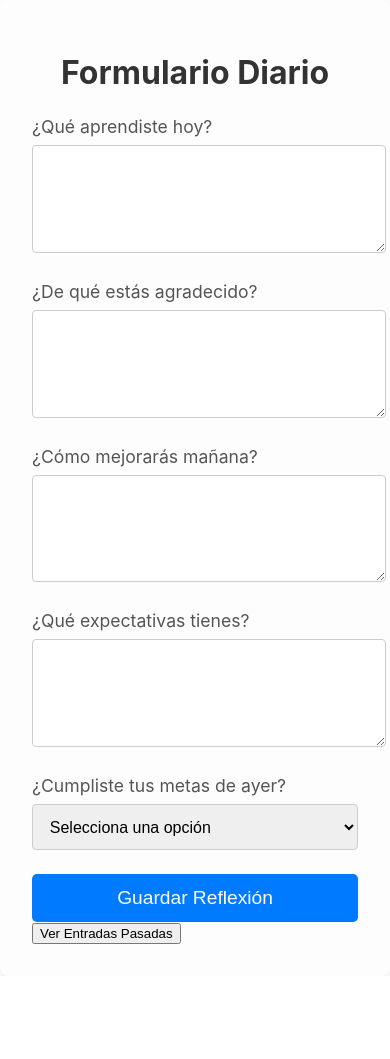
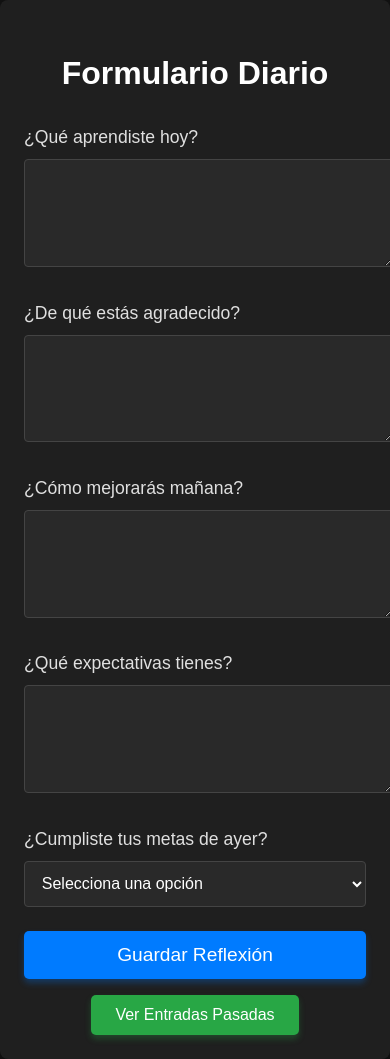
Before and after one commit to JuanDi37/Aprendizaje, a React (Create React App) app: page /form in a window 390 px wide. Before the commit the page ends 976 px from the top, so only its background shows below. Built offline with nearby package versions, Linux system fonts and the light colour scheme; the HTML template or start-up script is replaced by a standard one.

Commit message:
1.1
V1.1

```diff
--- a/src/pages/Form.css
+++ b/src/pages/Form.css
@@ -1,36 +1,46 @@
+/* Dark mode form container */
 .form-container {
   padding: 2rem;
   max-width: 600px;
   margin: 0 auto;
-    background-color: #fdfdfd;
+  background-color: #1f1f1f; /* Dark background */
   border-radius: 8px;
-    box-shadow: 0 2px 8px rgba(0, 0, 0, 0.1);
+  box-shadow: 0 4px 8px rgba(0, 0, 0, 0.3); /* Stronger shadow for depth */
 }
 
+/* Form title */
 h1 {
   text-align: center;
   margin-bottom: 1.5rem;
-    color: #333;
+  color: #ffffff; /* Bright white for contrast */
+  font-size: 2rem;
+  font-weight: bold;
 }
 
+/* Form group spacing */
 .form-group {
   margin-bottom: 1.5rem;
 }
 
+/* Labels */
 label {
   display: block;
   font-size: 1.1rem;
   margin-bottom: 0.5rem;
-    color: #555;
+  color: #e0e0e0; /* Light text for dark background */
 }
 
+/* Input fields: textarea and select */
 textarea,
 select {
   width: 100%;
   padding: 0.8rem;
   font-size: 1rem;
-    border: 1px solid #ccc;
+  border: 1px solid #444; /* Darker border for inputs */
+  background-color: #292929; /* Match the dark mode aesthetic */
+  color: #ffffff; /* Light text color */
   border-radius: 4px;
+  transition: border-color 0.3s ease, background-color 0.3s ease;
 }
 
 textarea {
@@ -38,19 +48,88 @@
   height: 80px;
 }
 
+/* Input focus styles */
+textarea:focus,
+select:focus {
+  border-color: #007bff; /* Highlight border on focus */
+  background-color: #1e1e1e; /* Subtle background change on focus */
+  outline: none;
+}
+
+/* Submit button */
 button.form-submit {
   display: block;
   width: 100%;
   padding: 0.8rem;
   font-size: 1.2rem;
-    background-color: #007bff;
+  background-color: #007bff; /* Blue for primary action */
   color: white;
   border: none;
   border-radius: 5px;
   cursor: pointer;
-    transition: background-color 0.3s;
+  transition: background-color 0.3s ease, box-shadow 0.3s ease;
+  box-shadow: 0 4px 6px rgba(0, 123, 255, 0.3); /* Subtle glow effect */
 }
 
 button.form-submit:hover {
   background-color: #0056b3;
+  box-shadow: 0 6px 8px rgba(0, 86, 179, 0.4); /* Stronger glow on hover */
 }
+
+/* Responsive adjustments for smaller screens */
+@media (max-width: 768px) {
+  .form-container {
+    padding: 1.5rem;
+  }
+
+  button.form-submit {
+    font-size: 1rem;
+    padding: 0.7rem;
+  }
+}
+
+/* Submit button: Primary action */
+button.form-submit {
+  display: block;
+  width: 100%;
+  padding: 0.8rem;
+  font-size: 1.2rem;
+  background-color: #007bff; /* Blue for primary action */
+  color: white;
+  border: none;
+  border-radius: 5px;
+  cursor: pointer;
+  transition: background-color 0.3s ease, box-shadow 0.3s ease;
+  box-shadow: 0 4px 6px rgba(0, 123, 255, 0.3); /* Subtle glow effect */
+}
+
+button.form-submit:hover {
+  background-color: #0056b3;
+  box-shadow: 0 6px 8px rgba(0, 86, 179, 0.4); /* Stronger glow on hover */
+}
+
+/* View entries button: Secondary action */
+button.view-entries-button {
+  display: block;
+  margin: 1rem auto 0;
+  padding: 0.7rem 1.5rem;
+  font-size: 1rem;
+  background-color: #28a745; /* Green for secondary action */
+  color: white;
+  border: none;
+  border-radius: 5px;
+  cursor: pointer;
+  transition: background-color 0.3s ease, box-shadow 0.3s ease;
+  box-shadow: 0 4px 6px rgba(40, 167, 69, 0.3); /* Subtle glow for green */
+}
+
+button.view-entries-button:hover {
+  background-color: #218838;
+  box-shadow: 0 6px 8px rgba(33, 136, 56, 0.4); /* Stronger glow on hover */
+}
+
+/* Button alignment for better spacing */
+button {
+  font-family: inherit; /* Ensure buttons inherit font styles */
+  text-align: center;
+}
--- a/src/pages/Form.js
+++ b/src/pages/Form.js
@@ -31,9 +31,15 @@ function Form() {
   const handleSubmit = (e) => {
     e.preventDefault();
 
+    // Añadir un timestamp a la entrada
+    const entryWithTimestamp = {
+      ...formData,
+      timestamp: new Date().toISOString(), // Agregar la fecha y hora actual
+    };
+
     // Guardar entrada actual en el historial
     const history = JSON.parse(localStorage.getItem('dailyFormHistory')) || [];
-    history.push(formData);
+    history.push(entryWithTimestamp);
     localStorage.setItem('dailyFormHistory', JSON.stringify(history));
 
     // Guardar la entrada actual
--- a/src/pages/PastEntries.css
+++ b/src/pages/PastEntries.css
@@ -1,61 +1,123 @@
+/* Estilo global: tema oscuro */
+body {
+  background-color: #121212; /* Dark mode background */
+  color: #e0e0e0;
+  font-family: 'Arial', sans-serif;
+  line-height: 1.6;
+  margin: 0;
+  padding: 0;
+}
+
+/* Título principal */
+h1 {
+  color: #ffffff; /* Bright white for maximum contrast */
+  font-size: 2rem; /* Larger font size */
+  font-weight: bold; /* Make it bold */
+  text-align: center; /* Center-align text */
+  margin: 1.5rem 0; /* Add space around the title */
+}
+
+/* Contenedor de las acciones */
 .entries-actions {
   display: flex;
   justify-content: space-between;
+  align-items: center;
   margin-bottom: 1.5rem;
+  padding: 1rem;
+  background-color: #1f1f1f;
+  border-radius: 8px;
+  box-shadow: 0 4px 6px rgba(0, 0, 0, 0.3);
 }
 
+/* Botones de exportar e importar */
 .export-button,
 .import-button {
   font-size: 1rem;
   padding: 0.8rem 1.5rem;
-  background-color: #007bff;
-  color: white;
   border: none;
   border-radius: 5px;
   cursor: pointer;
-  transition: background-color 0.3s;
+  transition: all 0.3s ease;
+  color: white;
+}
+
+.export-button {
+  background-color: #007bff;
+  box-shadow: 0 4px 6px rgba(0, 123, 255, 0.3);
+}
+
+.export-button:hover {
+  background-color: #0056b3;
+  box-shadow: 0 6px 8px rgba(0, 86, 179, 0.4);
 }
 
 .import-button {
   background-color: #28a745;
-}
-
-.export-button:hover {
-  background-color: #0056b3;
+  box-shadow: 0 4px 6px rgba(40, 167, 69, 0.3);
 }
 
 .import-button:hover {
   background-color: #218838;
+  box-shadow: 0 6px 8px rgba(33, 136, 56, 0.4);
 }
 
+/* Lista de entradas */
 .entries-list {
   list-style: none;
   padding: 0;
+  margin: 0;
 }
 
+/* Elementos de la lista */
 .entry-item {
-  border: 1px solid #ccc;
+  border: 1px solid #444;
   padding: 1rem;
   margin-bottom: 1rem;
-  border-radius: 4px;
-  background-color: #f9f9f9;
+  border-radius: 8px;
+  background-color: #1e1e1e;
+  box-shadow: 0 4px 6px rgba(0, 0, 0, 0.3);
+  transition: transform 0.3s ease, background-color 0.3s ease;
+}
+
+.entry-item:hover {
+  background-color: #292929;
+  transform: translateY(-5px);
 }
 
 .entry-item p {
   margin: 0.5rem 0;
+  color: #cfcfcf;
 }
 
+/* Botón de eliminar */
 .delete-button {
   margin-top: 1rem;
   padding: 0.5rem 1rem;
   font-size: 1rem;
-  background-color: #dc3545;
-  color: white;
   border: none;
   border-radius: 4px;
   cursor: pointer;
+  background-color: #dc3545;
+  color: white;
+  transition: all 0.3s ease;
+  box-shadow: 0 4px 6px rgba(220, 53, 69, 0.3);
 }
 
 .delete-button:hover {
   background-color: #b02a37;
+  box-shadow: 0 6px 8px rgba(176, 42, 55, 0.4);
 }
+
+/* Ajustes para pantallas pequeñas */
+@media (max-width: 768px) {
+  .entries-actions {
+    flex-direction: column;
+    gap: 1rem;
+  }
+
+  .export-button,
+  .import-button {
+    width: 100%;
+    text-align: center;
+  }
+}
--- a/src/pages/Stats.css
+++ b/src/pages/Stats.css
@@ -1,53 +1,62 @@
+/* Stats container */
 .stats-container {
   padding: 2rem;
   max-width: 800px;
   margin: 0 auto;
-    background-color: #fdfdfd;
+  background-color: #1f1f1f; /* Dark mode background */
   border-radius: 8px;
-    box-shadow: 0 2px 8px rgba(0, 0, 0, 0.1);
+  box-shadow: 0 4px 8px rgba(0, 0, 0, 0.3); /* Stronger shadow for depth */
   text-align: center;
+  color: #e0e0e0; /* Light text color */
 }
 
-  h1 {
+/* Main title */
+.stats-container h1 {
   margin-bottom: 1.5rem;
-    color: #333;
+  color: #ffffff; /* Bright white for contrast */
+  font-size: 2rem;
+  font-weight: bold;
+  text-shadow: 0 2px 4px rgba(0, 0, 0, 0.6); /* Subtle shadow for depth */
 }
 
-  p {
+/* Paragraph text */
+.stats-container p {
   font-size: 1.2rem;
   margin-bottom: 1rem;
-    color: #555;
+  color: #cfcfcf; /* Softer light text */
 }
 
+/* Chart container */
 .chart-container {
   margin-top: 2rem;
+  background-color: #292929; /* Slightly lighter dark background */
+  padding: 1.5rem;
+  border-radius: 8px;
+  box-shadow: 0 4px 8px rgba(0, 0, 0, 0.3); /* Consistent shadow */
 }
 
-  .chart-container {
-    margin-top: 2rem;
-    background-color: #f9f9f9;
-    padding: 1.5rem;
-    border-radius: 8px;
-    box-shadow: 0 2px 8px rgba(0, 0, 0, 0.1);
+/* Chart title */
+.chart-container h2 {
+  margin-bottom: 1rem;
+  color: #ffffff; /* Bright white for contrast */
+  font-size: 1.5rem;
 }
 
-  .chart-container h2 {
-    margin-bottom: 1rem;
-    color: #333;
-  }
-
+/* Export button */
 .export-button {
   margin-top: 2rem;
   padding: 0.8rem 1.5rem;
   font-size: 1.1rem;
-    background-color: #007bff;
+  background-color: #007bff; /* Blue for primary action */
   color: white;
   border: none;
   border-radius: 5px;
   cursor: pointer;
-    transition: background-color 0.3s;
+  transition: background-color 0.3s ease, box-shadow 0.3s ease;
+  box-shadow: 0 4px 6px rgba(0, 123, 255, 0.3); /* Subtle glow effect */
 }
 
 .export-button:hover {
   background-color: #0056b3;
+  box-shadow: 0 6px 8px rgba(0, 86, 179, 0.4); /* Stronger glow on hover */
 }
--- a/src/pages/Welcome.css
+++ b/src/pages/Welcome.css
@@ -1,3 +1,4 @@
+/* Welcome container */
 .welcome-container {
   display: flex;
   flex-direction: column;
@@ -5,49 +6,59 @@
   justify-content: center;
   height: 100vh;
   text-align: center;
-  background-color: #f0f8ff;
+  background-color: #121212; /* Dark mode background */
+  color: #e0e0e0; /* Light text color */
 }
 
+/* Welcome title */
 .welcome-title {
   font-size: 2.5rem;
   font-weight: bold;
   margin-bottom: 1rem;
-  color: #333;
+  color: #ffffff; /* Bright white for maximum contrast */
+  text-shadow: 0 2px 4px rgba(0, 0, 0, 0.6); /* Add subtle shadow for depth */
 }
 
+/* Welcome message */
 .welcome-message {
   font-size: 1.2rem;
   margin-bottom: 2rem;
-  color: #555;
+  color: #cfcfcf; /* Softer light text */
 }
 
+/* Welcome button: Primary action */
 .welcome-button {
   font-size: 1rem;
   padding: 0.8rem 1.5rem;
-  background-color: #007bff;
+  background-color: #007bff; /* Blue for primary action */
   color: white;
   border: none;
   border-radius: 5px;
   cursor: pointer;
-  transition: background-color 0.3s;
+  transition: background-color 0.3s ease, box-shadow 0.3s ease;
+  box-shadow: 0 4px 6px rgba(0, 123, 255, 0.3); /* Subtle blue glow */
   margin-bottom: 1rem;
 }
 
 .welcome-button:hover {
   background-color: #0056b3;
+  box-shadow: 0 6px 8px rgba(0, 86, 179, 0.4); /* Stronger blue glow on hover */
 }
 
+/* Stats button: Secondary action */
 .stats-button {
   font-size: 1rem;
   padding: 0.8rem 1.5rem;
-  background-color: #28a745;
+  background-color: #28a745; /* Green for secondary action */
   color: white;
   border: none;
   border-radius: 5px;
   cursor: pointer;
-  transition: background-color 0.3s;
+  transition: background-color 0.3s ease, box-shadow 0.3s ease;
+  box-shadow: 0 4px 6px rgba(40, 167, 69, 0.3); /* Subtle green glow */
 }
 
 .stats-button:hover {
   background-color: #218838;
+  box-shadow: 0 6px 8px rgba(33, 136, 56, 0.4); /* Stronger green glow on hover */
 }
--- a/src/pages/Welcome.js
+++ b/src/pages/Welcome.js
@@ -7,7 +7,7 @@ function Welcome() {
 
   return (
     <div className="welcome-container">
-      <h1 className="welcome-title">¡Bienvenido a Aprendizajes!</h1>
+      <h1 className="welcome-title">¡Bienvenido a tu plataforma de Aprendizajes!</h1>
       <p className="welcome-message">
         Reflexiona sobre tus metas, aprendizajes y agradecimientos diarios. ¡Empieza hoy!
       </p>
--- a/src/styles/App.css
+++ b/src/styles/App.css
@@ -1,15 +1,14 @@
 body {
-    margin: 0;
-    font-family: 'Arial', sans-serif;
-    background-color: #fafafa;
-    color: #333;
-  }
+  margin: 0;
+  font-family: 'Arial', sans-serif;
+  background-color: #121212; /* Ensure consistent dark theme */
+  color: #e0e0e0; /* Default text color */
+}
 
-  a {
-    text-decoration: none;
-    color: inherit;
-  }
-
-  button {
-    font-family: inherit;
-  }
+h1 {
+  color: #ffffff; /* Force white color for all h1 elements */
+  font-size: 2rem;
+  font-weight: bold;
+  text-align: center;
+  margin-bottom: 1.5rem;
+}
```
Also changed, not shown: src/pages/Stats.js (+39 -7 lines). Lines whose indentation alone changed are shown as unchanged.
